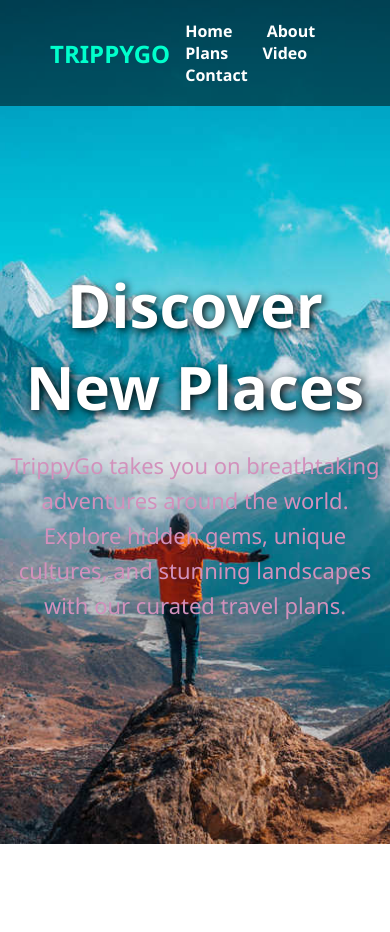
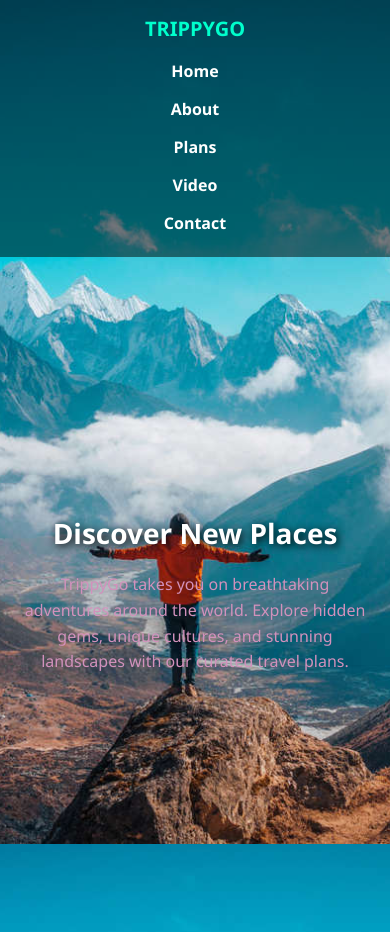
Before and after one commit to itsnagesh01/travel1.html, a plain HTML site: page index.html in a window 390 px wide. Before the commit the page ends 844 px from the top, so only its background shows below. Drawn offline with Linux system fonts and the light colour scheme.

Commit message:
Update index.html

```diff
--- a/index.html
+++ b/index.html
@@ -30,12 +30,19 @@
             display: flex;
             justify-content: space-between;
             align-items: center;
+            flex-wrap: wrap;
         }
 
         header h3 {
             font-size: 24px;
             color: #00ffcc;
             animation: fadeInLeft 1s ease forwards;
+        }
+
+        nav {
+            display: flex;
+            flex-wrap: wrap;
+            justify-content: center;
         }
 
         nav a {
@@ -76,6 +83,7 @@
             text-align: center;
             height: 80vh;
             animation: fadeIn 2s ease-in-out;
+            padding: 0 20px;
         }
 
         .hero h1 {
@@ -128,6 +136,71 @@
                 transform: translateY(0);
             }
         }
+
+        /* Responsive Design */
+        @media (max-width: 1024px) {
+            header {
+                flex-direction: column;
+                align-items: flex-start;
+                padding: 20px 30px;
+            }
+
+            nav {
+                margin-top: 10px;
+                justify-content: flex-start;
+                flex-wrap: wrap;
+            }
+
+            .hero h1 {
+                font-size: 48px;
+            }
+
+            .hero p {
+                font-size: 20px;
+            }
+        }
+
+        @media (max-width: 768px) {
+            .hero h1 {
+                font-size: 36px;
+            }
+
+            .hero p {
+                font-size: 18px;
+            }
+
+            nav a {
+                margin: 10px 10px;
+            }
+        }
+
+        @media (max-width: 480px) {
+            header {
+                padding: 15px 20px;
+                align-items: center;
+            }
+
+            header h3 {
+                font-size: 20px;
+            }
+
+            nav {
+                flex-direction: column;
+                align-items: center;
+            }
+
+            nav a {
+                margin: 8px 0;
+            }
+
+            .hero h1 {
+                font-size: 28px;
+            }
+
+            .hero p {
+                font-size: 16px;
+            }
+        }
     </style>
 </head>
 
@@ -140,9 +213,7 @@
             <a href="plans.html">Plans</a>
             <a href="videos.html">Video</a>
             <a href="contact.html">Contact</a>
-
         </nav>
-
     </header>
 
     <div class="hero">
```
